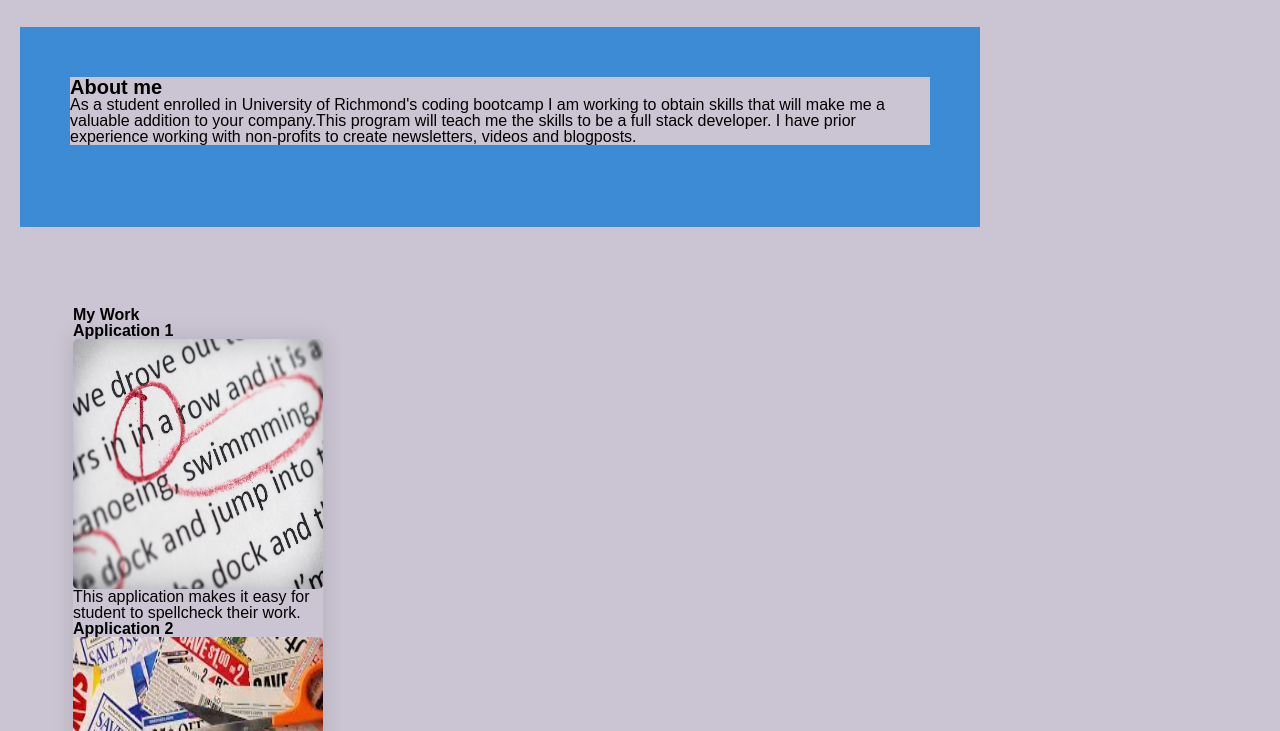
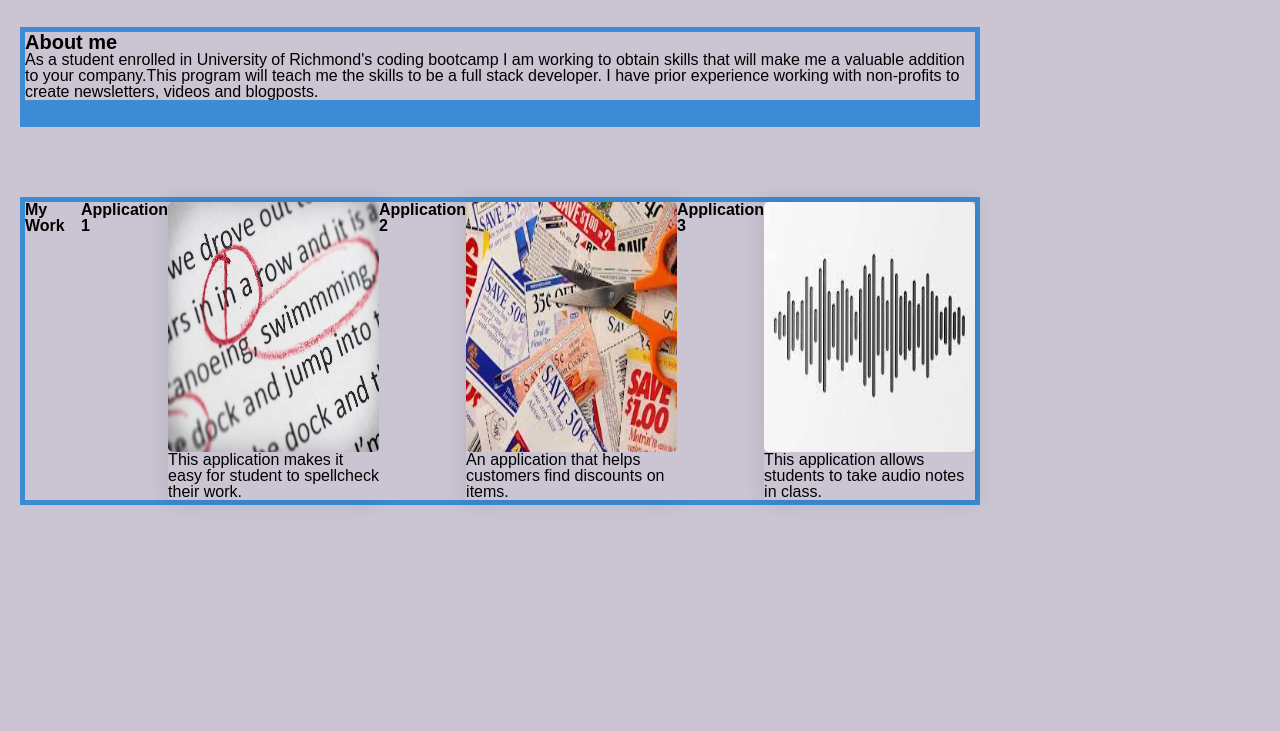
Before and after one commit to Asantowasso/Aaron-s-Porfolio-site, a plain HTML site: page index.html in a window 1280 px wide. Shown: the part 69-800 px from the top of the page. Drawn offline with Linux system fonts and the light colour scheme.

Commit message:
changed margins

```diff
--- a/assets/css/styles.css
+++ b/assets/css/styles.css
@@ -106,9 +106,9 @@ margin-left: 20px;
 }
 
 .About_me {
-margin-bottom: 20px;
-padding: 50px;
-height: 200px;
+margin-bottom: 5px;
+padding: 5px;
+height:100px;
 color: black;
 background-color: rgba(60, 139, 212);
 
@@ -127,12 +127,13 @@ justify-content: center;
 }
 
 .My_Work {
-width: 90%;
+width: 100%;
 padding: 5px;
-margin: 75px auto;
+margin: 70px auto;
 display: flex;
-flex-direction: column;
+flex-direction: row;
 justify-content: left;
+background-color: rgba(60, 139, 212);
 }
 
 .pics {
--- a/index.html
+++ b/index.html
@@ -33,14 +33,16 @@
     <section class="pics">
     <img src="./assets/images/EasySpellingErrors.jpg" width="250" height="250">
     <p> This application makes it easy for student to spellcheck their work. </p>
-
+    </section>
     <h3>Application 2</h3>
+    <section class="pics">
     <img src=./assets/images/coupons.jpg width="250" height="250">
     <p> An application that helps customers find discounts on items. </p>
-
+    </section>
     <h3>Application 3</h3>
+    <section class="pics">
     <img src="./assets/images/audio.jpg" width="250" height="250">
-    <p>The third application I developed</p>
+    <p>This application allows students to take audio notes in class.</p>
     </section>
     </section>
 
```
